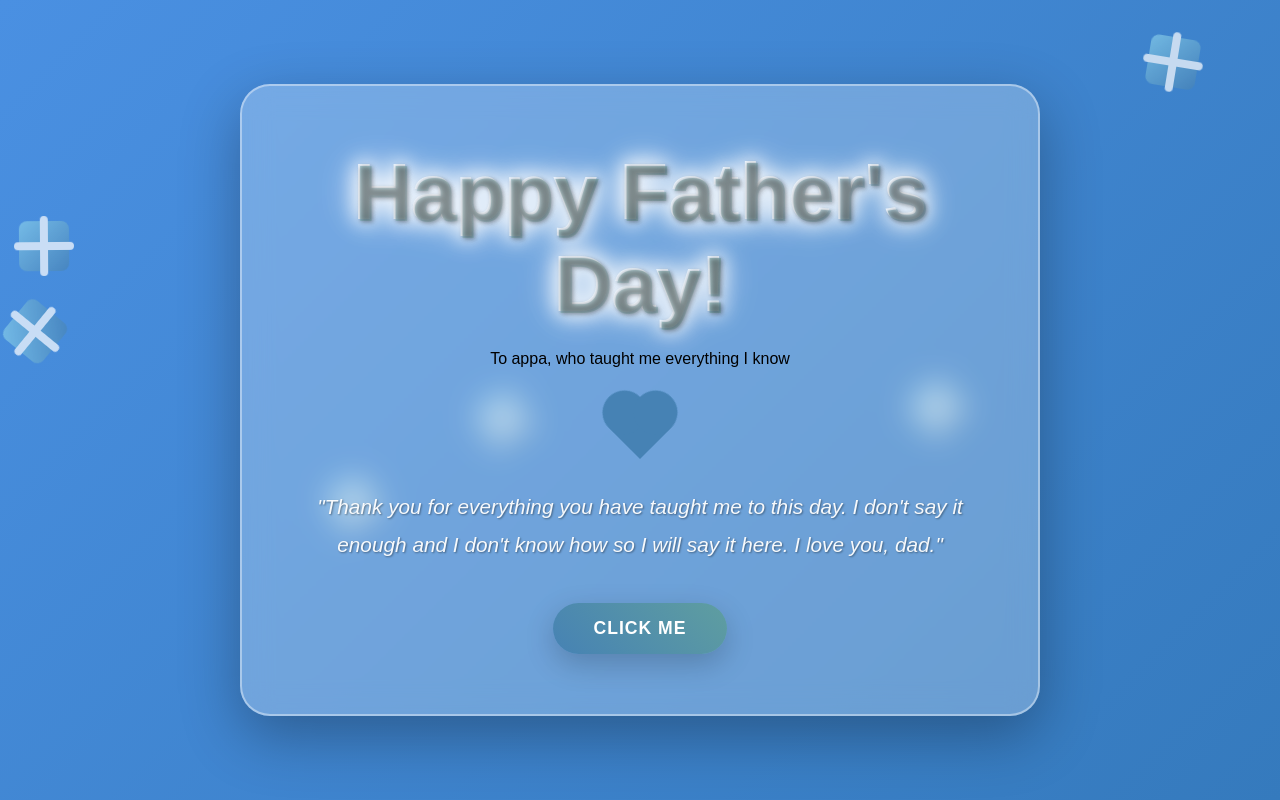
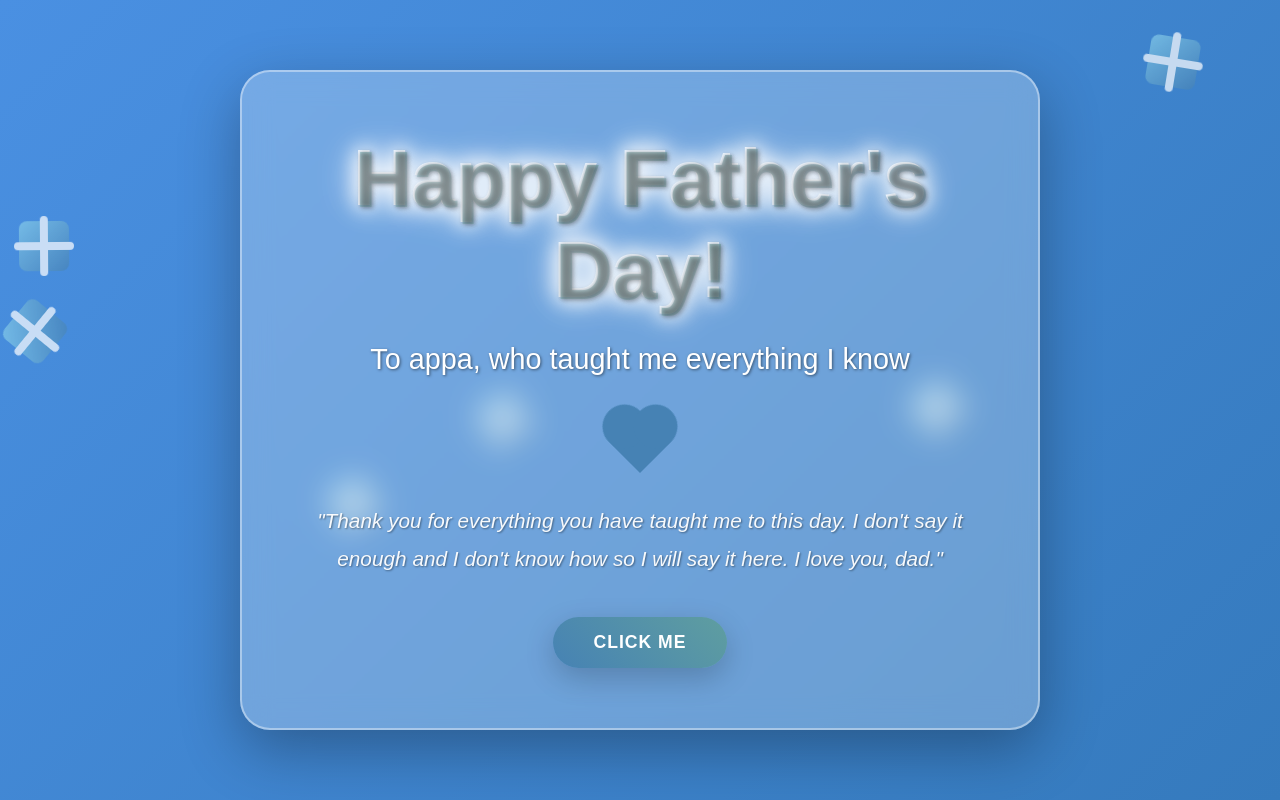
Before and after one commit to Keshyyyy/dad-day, a plain HTML site: page index.html in a window 1280 px wide. Drawn offline with Linux system fonts and the light colour scheme.

Commit message:
Update index.html

```diff
--- a/index.html
+++ b/index.html
@@ -1,6 +1,6 @@
 <html lang = "en">
     <head>
-        <meta chartset = "UTF-8">
+        <meta charset = "UTF-8">
         <meta name = "viewport" content = "width = device-width, initial-scale = 1.0">
         <title>Happy Father's Day Appa</title>
         <link rel = "stylesheet" href = "style.css"/>
@@ -10,7 +10,7 @@
             <div class = "gift-container" id = "giftContainer"></div>
             <div class = "hero">
                 <h1 class = "main-title">Happy Father's Day!</h1>
-                <p class = "subtite">To appa, who taught me everything I know</p>
+                <p class = "subtitle">To appa, who taught me everything I know</p>
                 <div class = "heart-container">
                     <div class = "heart"></div>
                 </div>
```
